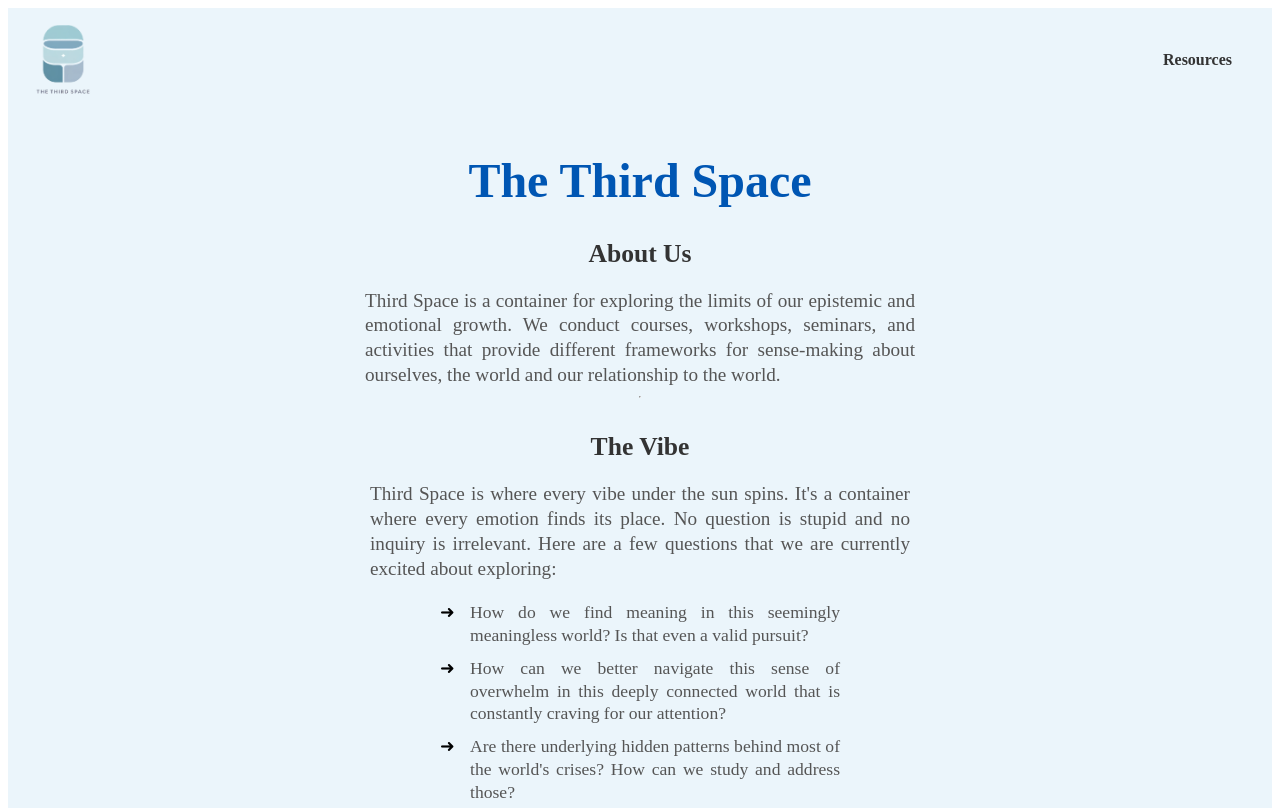
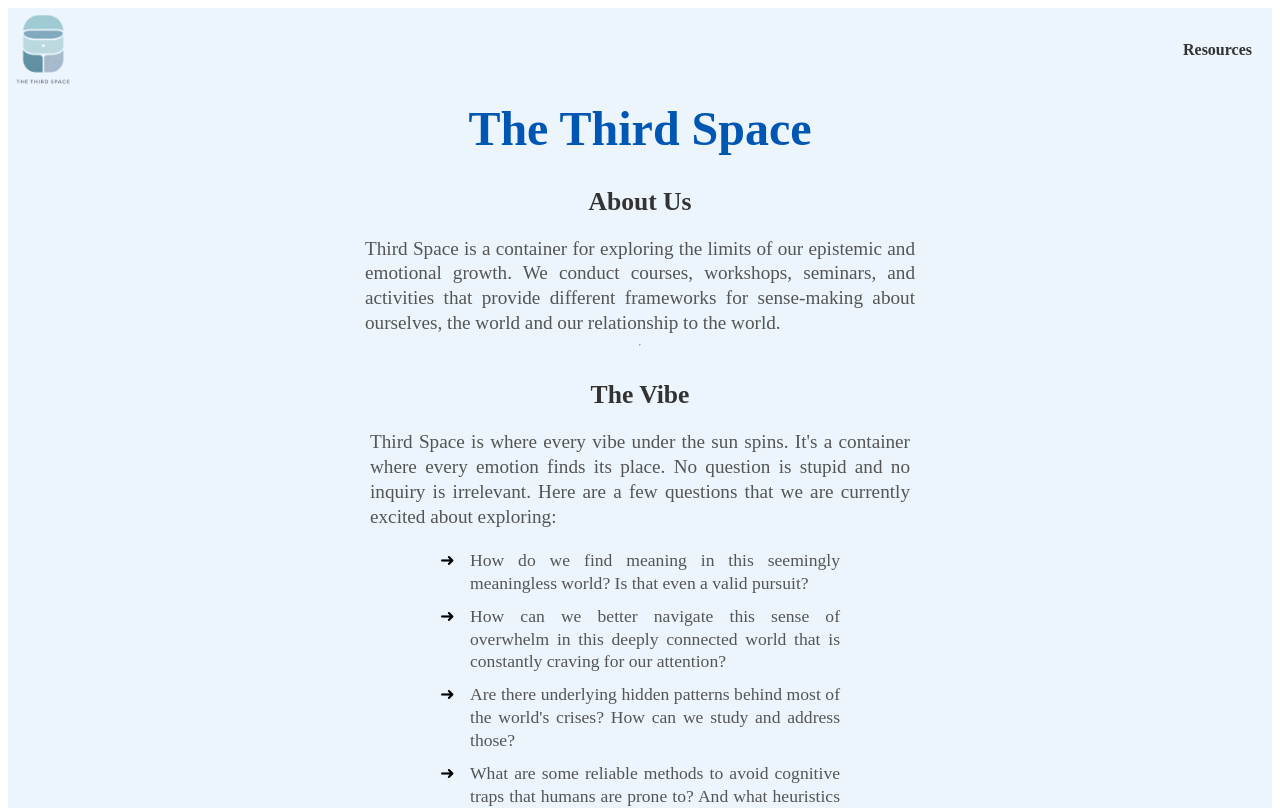
Before and after one commit to rdbcasillas/InsightGateway, a Vue app: page / in a window 1280 px wide. Shown: the top 808 px of the page. Built offline with nearby package versions, Linux system fonts and the light colour scheme.

Commit message:
fixed some padding

```diff
--- a/src/components/NavBar.vue
+++ b/src/components/NavBar.vue
@@ -22,7 +22,6 @@ export default {
   display: flex;
   justify-content: space-between;
   align-items: center;
-  padding: 10px 20px;
   background-color: #ebf5fb; /* Light blue background */
 }
 
--- a/src/components/WelcomePage.vue
+++ b/src/components/WelcomePage.vue
@@ -212,7 +212,7 @@ li {
   flex-direction: column;
   align-items: center;
   justify-content: flex-start;
-  padding: 5vh;
+  padding: 1vh;
   text-align: center;
 }
 
```
